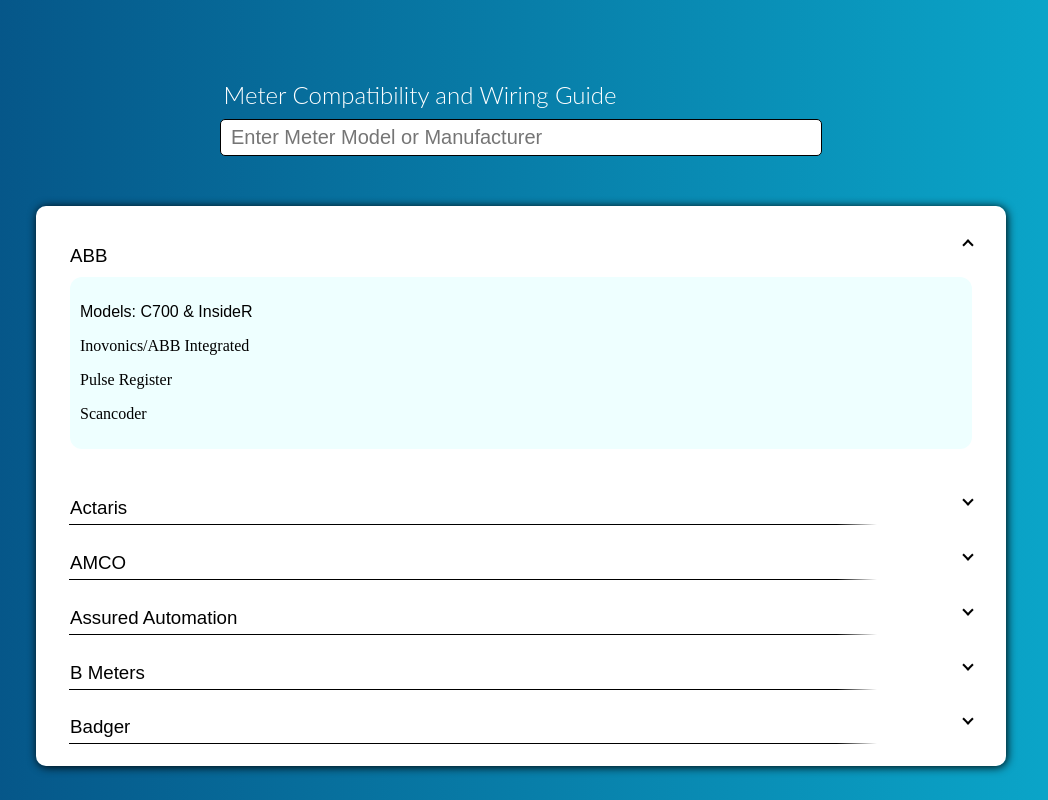
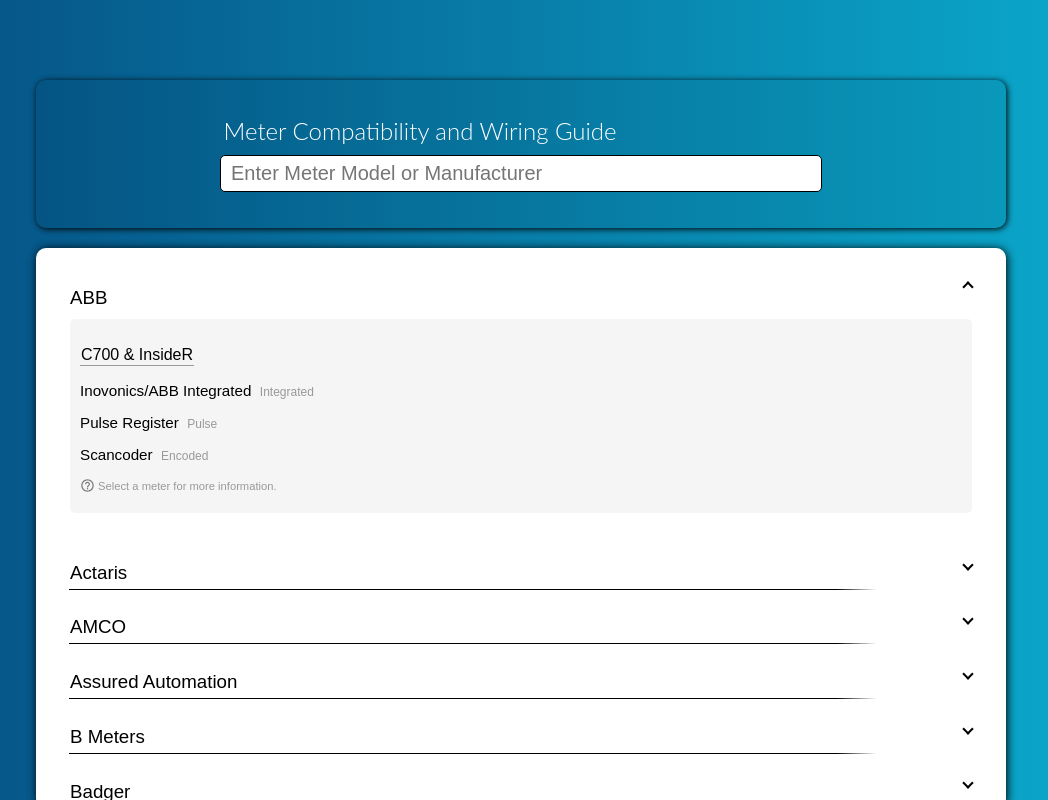
Before and after one commit to tdeckard2000/wiringGuide, an Angular app: page / in a window 1280 px wide. Both pictures are taken after a click on the button "ABB". Shown: the whole page, without its empty margins (119-1167 px from the left). Built offline with nearby package versions, Linux system fonts and the light colour scheme.

Commit message:
Styling, modify data structure, display signal type.

```diff
--- a/src/app/app.component.css
+++ b/src/app/app.component.css
@@ -12,3 +12,16 @@
     padding: 0 15px;
 
 }
+
+.topDiv{
+    background-color: rgba(0, 0, 0, 0.05);
+    border: 1px solid transparent;
+    border-radius: 10px;
+    box-shadow: 1px 1px 6px black;
+    height: fit-content;
+    max-width: 938px;
+    margin: auto;
+    margin-bottom: 20px;
+    margin-top: 80px;
+    padding: 35px 15px;
+}
--- a/src/app/meter-dropdown-item/meter-dropdown-item.component.css
+++ b/src/app/meter-dropdown-item/meter-dropdown-item.component.css
@@ -19,9 +19,22 @@
     width: 8px;
 } */
 
+.flexBox{
+    display: flex;
+    flex-direction: row;
+    margin: 15px 0;
+    flex-wrap: wrap;
+}
+
+.iconInformation{
+    height: 15px;
+    margin-bottom: -3px;
+    opacity: .5;
+}
+
 .itemBody{
-    background: #eff;
-    border-radius: 12px;
+    background: whitesmoke;
+    border-radius: 5px;
     margin-top: 10px;
     min-height: 150px;
     position: relative;
@@ -58,8 +71,34 @@
     padding: 10px;
 }
 
-.meterModelText{
+.textMeterModel{
+    border-bottom: 1px solid #999;
     font-family: sans-serif;
+    padding: 1px;
+    width: fit-content;
+}
+
+.textMeterName{
+    font-family: sans-serif;
+    font-size: .95rem;
+}
+
+.textMeterName:hover{
+    cursor: pointer;
+    color: rgb(92, 159, 232);
+}
+
+.textSelectMeterNote{
+    color: #999;
+    font-family: sans-serif;
+    font-size: .7rem;
+}
+
+.textSignalType{
+    color: #999;
+    font-family: sans-serif;
+    font-size: .75rem;
+    margin-top: auto;
 }
 
 .underlineDivider{
--- a/src/app/meter-dropdown-item/meter-dropdown-item.component.html
+++ b/src/app/meter-dropdown-item/meter-dropdown-item.component.html
@@ -1,23 +1,36 @@
 <div class="itemClusterDiv">
-    <div  *ngFor="let meter of meterDataWater; index as i">
+    <!-- Water Meters Section -->
+    <div  *ngFor="let item of meterDataWater; index as i">
         <div class="itemContainer">
             <mat-accordion  (click)="onMeterItemClick(i)">
                 <mat-expansion-panel>
                     <mat-expansion-panel-header class="itemDropdownHeader">
                         <mat-panel-title>
-                            <h3 class="itemHeader">{{meter.manufacturer}}</h3>
+                            <!-- Meter Manufacturer Name -->
+                            <h3 class="itemHeader">{{item.manufacturer}}</h3>
                         </mat-panel-title>
                     </mat-expansion-panel-header>
+                    <!-- Dropdown Body -->
                     <div class="itemBody">
                         <div class="itemTableDiv">
-                            <!-- Meter Model Category Names -->
-                            <p class="meterModelText" *ngIf= "meter.series && meter.series.seriesModel" >Models: {{ meter.series.seriesModel }}</p>
-                            <!-- Individual Meter Models -->
-                            <div *ngIf="meter.series">
-                                <div *ngFor="let model of meter.series.meters; index as e">
-                                    <p>{{model}}</p>
+                            <div *ngFor="let section of item.sections">
+                                <!-- Series Name (optional)-->
+                                <p *ngIf="section.seriesName">{{ section.seriesName }}</p>
+                                <!-- Series Models Names (optional) -->
+                                <p *ngIf="section.seriesModel" class="textMeterModel">{{ section.seriesModel }}</p>
+                                <div *ngIf="section.meters.length > 0">
+                                    <!-- List of Meters in Flexbox -->
+                                    <div *ngFor="let meter of section.meters">
+                                        <div class="flexBox">
+                                            <span class="textMeterName">{{ meter.meterName }} &nbsp;</span>
+                                            <span class="textSignalType">{{ meter.signalType }}</span>
+                                        </div>
+                                    </div>
                                 </div>
                             </div>
+                            <p class="textSelectMeterNote">
+                                <img class="iconInformation" src="assets/icons/help.svg" alt="">
+                             Select a meter for more information.</p>
                         </div>
                     </div>
                 </mat-expansion-panel>
--- a/src/app/meter-dropdown-item/meter-dropdown-item.component.ts
+++ b/src/app/meter-dropdown-item/meter-dropdown-item.component.ts
@@ -14,12 +14,38 @@
   meterDataWater = [
     {
       manufacturer: 'ABB',
-      series: {
-        seriesName: '',
-        seriesModel: 'C700 & InsideR',
-        meters:['Inovonics/ABB Integrated', 'Pulse Register', 'Scancoder']
-      }
-
+      sections: [
+        {
+          seriesName: '',
+          seriesModel: 'C700 & InsideR',
+          meters: [
+            {
+              meterName: 'Inovonics/ABB Integrated',
+              signalType: 'Integrated',
+              wiringProtocol: 'Integrated',
+              compatibleTR201: false,
+              compatibleTR4: false,
+              compatibleRR4: false,
+              notes: 'This is a third party meter.'
+            },
+            {
+              meterName: 'Pulse Register',
+              signalType: 'Pulse',
+              wiringProtocol: 'Pulse',
+              compatibleTR201: true,
+              compatibleTR4: true,
+              compatibleRR4: true,
+            },
+            {
+              meterName: 'Scancoder',
+              signalType: 'Encoded',
+              wiringProtocol: 'sensus',
+              compatibleTR201: false,
+              compatibleTR4: false,
+              compatibleRR4: false
+            }
+          ]
+        }]
     },
     {
       manufacturer: 'Actaris'
@@ -83,4 +109,8 @@
     this.dropdownOpen[i] = this.dropdownOpen[i] === true ? false : true;
   }
 
+  logThis(data:any){
+    console.log(data);
+  }
+
 }
--- a/src/app/page-title/page-title.component.css
+++ b/src/app/page-title/page-title.component.css
@@ -5,7 +5,6 @@
     font-weight: 300;
     max-width: 600px;
     margin: auto;
-    margin-top: 80px;
     margin-bottom: 10px;
     padding-left: 5px;
 }
--- a/src/app/search-bar/search-bar.component.css
+++ b/src/app/search-bar/search-bar.component.css
@@ -22,6 +22,5 @@
     display: flex;
     height: 35px;
     margin: auto;
-    margin-bottom: 50px;
     max-width: 600px;
 }
```
Also changed, not shown: src/assets/icons/help.svg (added), src/assets/icons/information.svg (added).
